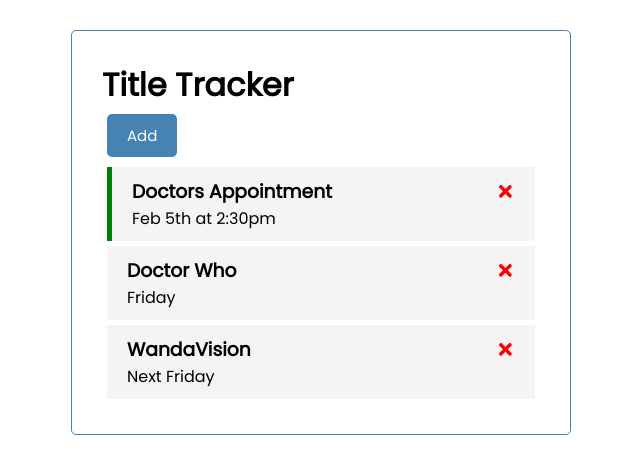
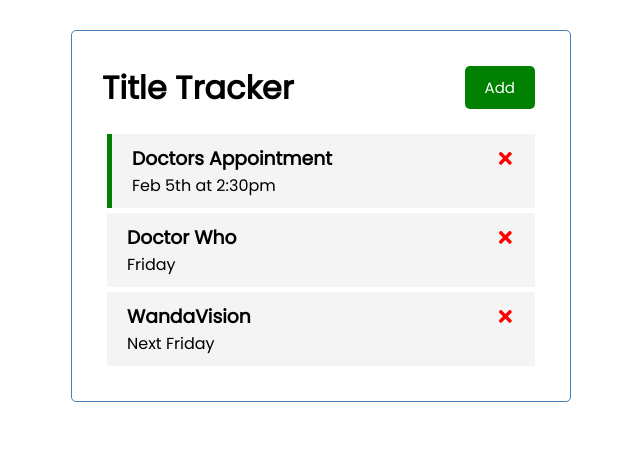
Before and after one commit to blperez1/react-task-tracker, a React (Create React App) app: page / in a window 1280 px wide. Shown: the top 474 px of the page, without its empty margins (319-959 px from the left). Built offline with nearby package versions, Linux system fonts and the light colour scheme; data requests are answered from the project's data file.

Commit message:
Add conditional to header button to change colors when active

```diff
--- a/src/components/Header.js
+++ b/src/components/Header.js
@@ -1,11 +1,11 @@
 import Button from './Button'
 
-const Header = ({ title }) => {
+const Header = ({ title, onAdd, showAdd }) => {
 
     return (
-        <header>
+        <header className='header'>
             <h1>{title}</h1>
-            <Button text='Add' />
+            <Button color={showAdd? 'red' : 'green'} text={showAdd ? 'Close' : 'Add'} onClick={onAdd} />
         </header>
     )
 }
```
